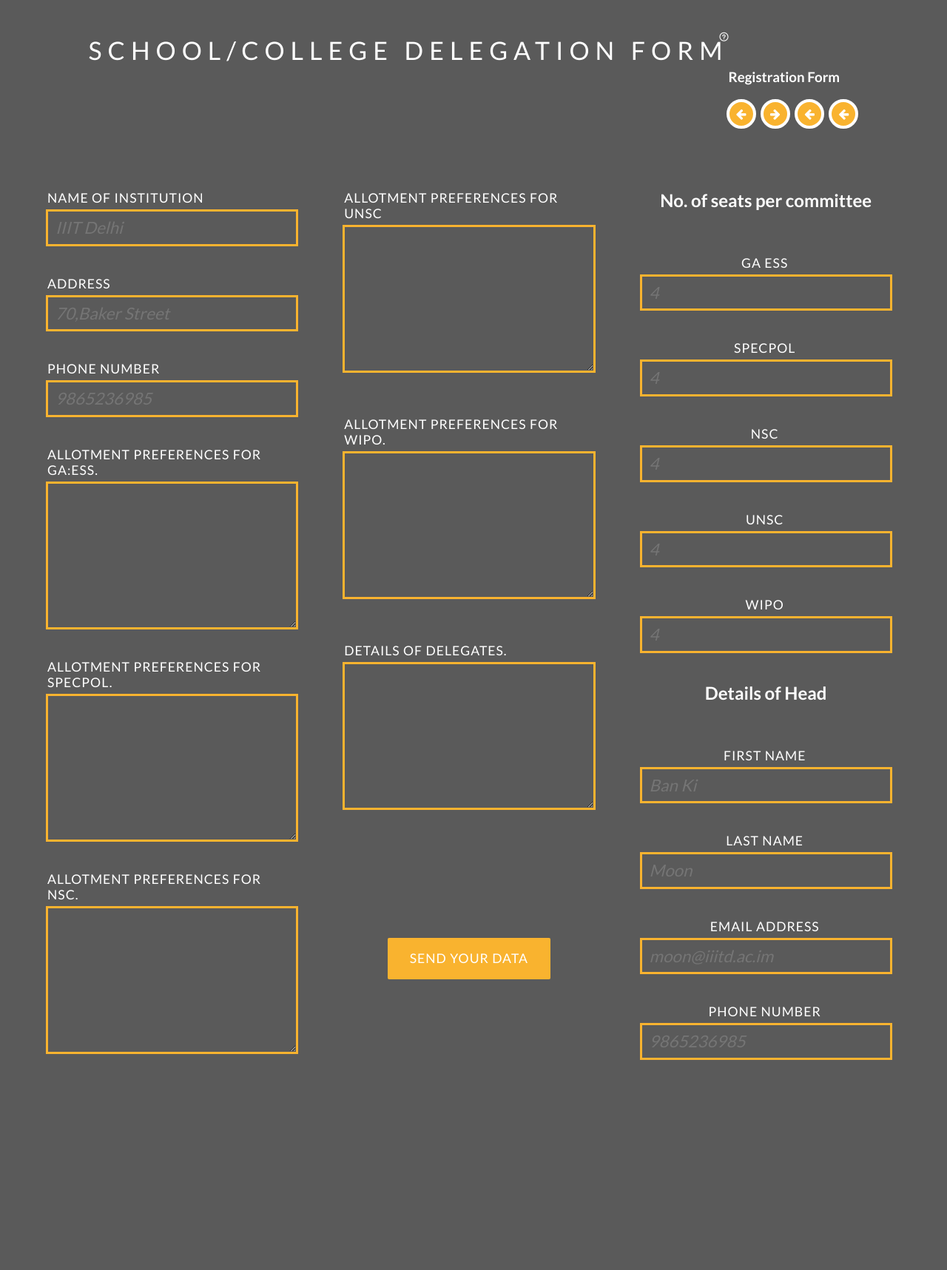
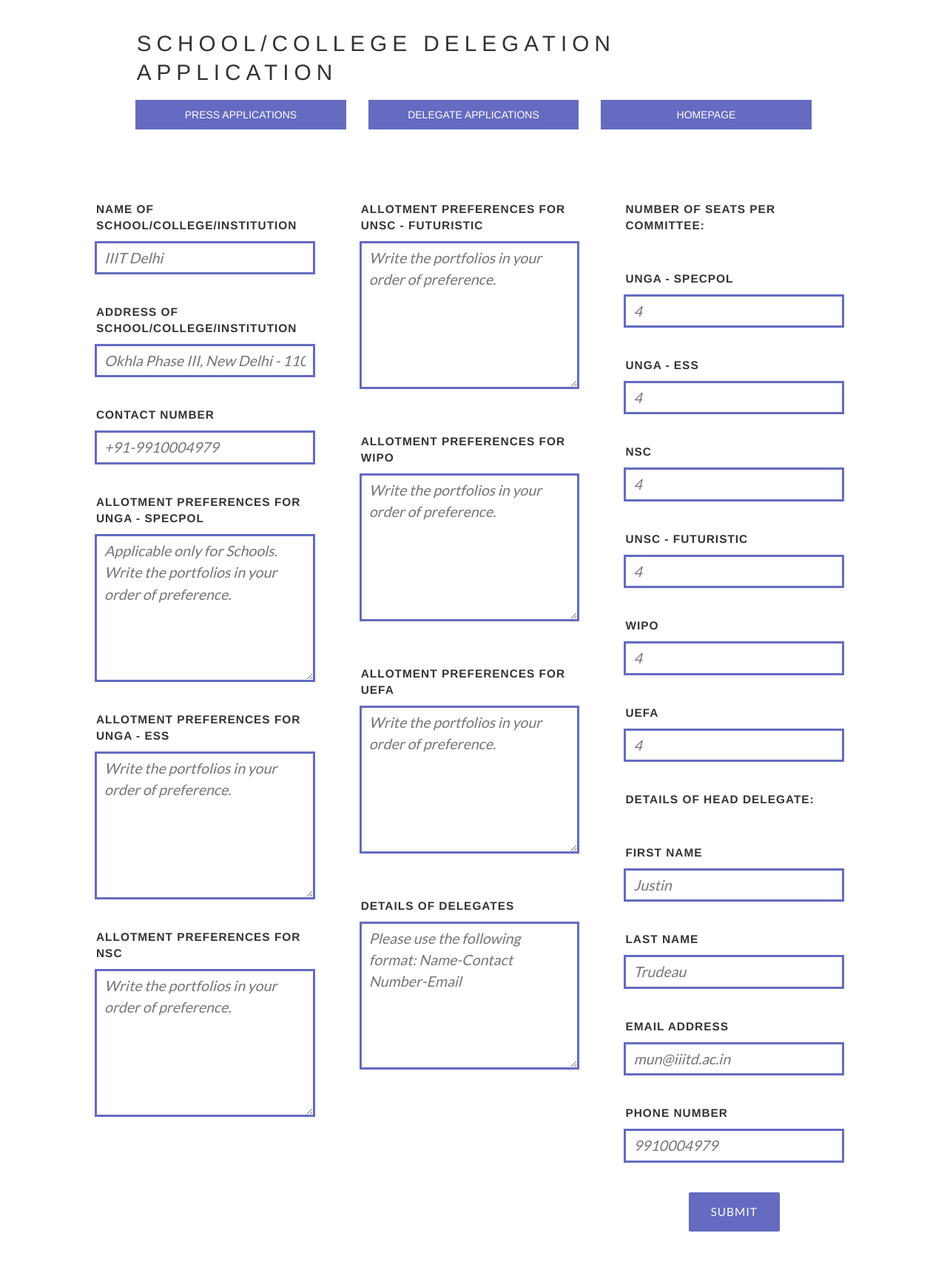
Before and after one commit to gureks/iiitdmun, a Django app: page /delegation/ in a window 1280 px wide. Shown: the whole page at 74% size. Before the commit the page ends 1433 px from the top, so only its background shows below. Run offline with Django 3.2, Linux system fonts and the light colour scheme; some libraries are stand-ins or nearby versions.

Commit message:
fixed /delegation : colorscheme, header, form
Signed-off-by: gureks <gurek15033@iiitd.ac.in>

```diff
--- a/iiitdmun/mun/static/forms/css/component.css
+++ b/iiitdmun/mun/static/forms/css/component.css
@@ -34,7 +34,7 @@
 	line-height: 1.5;
 	font-size: 1.4em;
 	padding: 5px 10px;
-	color: #f9b32f;
+	color: #646BC1;
 	display: block;
 	width: 100%;
 	background: transparent;
@@ -42,7 +42,7 @@
 
 .cbp-mc-form input,
 .cbp-mc-form textarea {
-	border: 3px solid #f9b32f;
+	border: 3px solid #646BC1;
 }
 
 .cbp-mc-form textarea {
@@ -54,7 +54,7 @@
 .cbp-mc-form label:active + input,
 .cbp-mc-form label:active + textarea {
 	outline: none;
-	border: 3px solid #f9b32f;
+	border: 3px solid #646BC1;
 }
 
 .cbp-mc-form select:focus {
@@ -72,12 +72,12 @@
 }
 
 ::-moz-placeholder { /* Mozilla Firefox 19+ */
-    color: #f9b32f;
+    color: #646BC1;
     font-style: italic;
 }
 
 :-ms-input-placeholder { /* Internet Explorer 10+ */
-    color: #f9b32f;
+    color: #646BC1;
     font-style: italic;
 }
 
@@ -88,7 +88,7 @@
 }
 
 .cbp-mc-form input.cbp-mc-submit {
-	background: #f9b32f;
+	background: #646BC1;
 	border: none;
 	color: #fff;
 	width: auto;
--- a/iiitdmun/mun/static/forms/css/default.css
+++ b/iiitdmun/mun/static/forms/css/default.css
@@ -20,12 +20,12 @@ body, html { font-size: 100%; padding: 0; margin: 0;}
 
 body {
     font-family: 'Lato', Calibri, Arial, sans-serif;
-    color: #fff;
-    background: #5a5a5a;
+    color: rgb(15,15,15);
+    background: #fff;
 }
 
 a {
-	color: #f0f0f0;
+	color: rgb(15,15,15);
 	text-decoration: none;
 }
 
@@ -81,8 +81,8 @@ a:hover {
 	left: auto;
 	margin-left: 4px;
 	position: absolute;
-	color: #f9b32f;
-	background: #fff;
+	color: #646BC1;
+	background: #f0f0f0;
 }
 
 .container > header nav {
@@ -96,10 +96,10 @@ a:hover {
 	text-align: left;
 	width: 2.5em;
 	height: 2.5em;
-	background: #f9b32f;
+	background: #646BC1;
 	border-radius: 50%;
 	margin: 0 0.1em;
-	border: 4px solid #fff;
+	border: 4px solid #000;
 }
 
 .container > header nav a > span {
@@ -108,7 +108,7 @@ a:hover {
 
 .container > header nav a:hover:before {
 	content: attr(data-info);
-	color: #fff;
+	color: #000;
 	position: absolute;
 	width: 600%;
 	top: 120%;
@@ -118,7 +118,7 @@ a:hover {
 }
 
 .container > header nav a:hover {
-	background: #fff;
+	background: #000;
 }
 
 .bp-icon:after {
@@ -129,7 +129,7 @@ a:hover {
 	font-variant: normal;
 	text-transform: none;
 	text-align: center;
-	color: #fff;
+	color: #000;
 	-webkit-font-smoothing: antialiased;
 }
 
@@ -144,7 +144,7 @@ a:hover {
 }
 
 .container > header nav a:hover:after {
-	color: #f9b32f;
+	color: #646BC1;
 }
 
 .bp-icon-next:after {
@@ -189,3 +189,13 @@ a:hover {
 		text-indent: 30px;
 	}
 }
+
+a.btn.tf-btn.btn-default {
+	float: right;
+	background: #646BC1;
+	border: 0;
+	border-radius: 0;
+	padding: 10px 40px;
+	color: #ffffff;
+	text-transform: uppercase;
+}
--- a/iiitdmun/mun/templates/forms/school.html
+++ b/iiitdmun/mun/templates/forms/school.html
@@ -5,105 +5,112 @@
 		<meta charset="UTF-8" />
 		<meta http-equiv="X-UA-Compatible" content="IE=edge,chrome=1">
 		<meta name="viewport" content="width=device-width, initial-scale=1.0">
-		<title>Registrations</title>
+		<title>Delegation Application | IIIT-Delhi MUN 2017</title>
 
-		<meta name="author" content="@croft_lara,@pro_gupta" />
+		<meta name="author" content="@snehasi,@snehalgupta,@gureks" />
 		<link rel="shortcut icon" href="../favicon.ico">
 		<link rel="stylesheet" type="text/css" href="{% static 'forms/css/default.css' %}" />
 		<link rel="stylesheet" type="text/css" href="{% static 'forms/css/component.css' %}" />
+		<link rel="stylesheet" type="text/css"  href="{% static 'css/bootstrap.css' %}">
+
 		<script src="{% static 'forms/js/modernizr.custom.js' %}"></script>
 	</head>
 	<body>
 		<div class="container">
 			<header class="clearfix">
-				<span><h1>School/College Delegation Form</h1><span class="bp-icon bp-icon-about" data-content="More info about form."></span></span>
-				<h3>Registration Form </h3>
-				<nav>
-					<a href="/collegedelegation/" class="bp-icon bp-icon-prev" data-info="College Delegation"><span>College Delegation</span></a>
-					<a href="/ip/" class="bp-icon bp-icon-next" data-info="IP"><span>IP</span></a>
-					<a href="/individualdelegation/" class="bp-icon bp-icon-prev" data-info="Individual Delegation"><span>Individual Delegation</span></a>
-					<a href="/" class="bp-icon bp-icon-prev" data-info="IIITD MUN"><span>Home Page</span></a>
-				</nav>
+				<span><h1>School/College Delegation Application</h1></span>
+<!-- 				<h3>Registration Form </h3>
+ -->
+ 				<div class="row">
+					<div class="col-md-4 col-sm-8">
+						<a href="/ip/" class="btn tf-btn btn-default btn-block">Press Applications</a><br><br><br>
+					</div>
+					<div class="col-md-4 col-sm-8">
+						<a href="/delegate/" class="btn tf-btn btn-default btn-block">Delegate Applications</a><br><br><br>
+					</div>
+					<div class="col-md-4 col-sm-8">
+						<a href="/" class="btn tf-btn btn-default btn-block">Homepage</a><br><br><br>
+					</div>
+				</div>
 			</header>
 			<div class="main">
 				<form class="cbp-mc-form" action="/form_submitted2/" method="POST">{% csrf_token %}
 					<div class="cbp-mc-column">
-						<label for="first_name">Name of Institution</label>
+						<label for="first_name">Name of School/College/Institution</label>
 	  					<input type="text" id="first_name" name="first_name" placeholder="IIIT Delhi">
 
-	  					<label for="last_name">Address</label>
-	  					<input type="text" id="last_name" name="last_name" placeholder="70,Baker Street">
+	  					<label for="last_name">Address of School/College/Institution</label>
+	  					<input type="text" id="last_name" name="last_name" placeholder="Okhla Phase III, New Delhi - 110020">
 
+	  					<label for="phone">Contact Number</label>
+	  					<input type="text" id="phone" name="phone" placeholder="+91-9910004979">
 
-	  					<label for="phone">Phone Number</label>
-	  					<input type="text" id="phone" name="phone" placeholder="9865236985">
+						<label for="affliations">Allotment Preferences for UNGA - SPECPOL</label>
+	  					<textarea id="affiliations" name="affiliations2" placeholder="Applicable only for Schools. Write the portfolios in your order of preference."></textarea>
 
+						<label for="affliations">Allotment Preferences for UNGA - ESS </label>
+	  					<textarea id="affiliations" name="affiliations1" placeholder="Write the portfolios in your order of preference."></textarea>
 
-						<label for="affliations">Allotment Preferences for GA:ESS.</label>
-	  					<textarea id="affiliations" name="affiliations1"></textarea>
-
-						<label for="affliations">Allotment Preferences for SPECPOL.</label>
-	  					<textarea id="affiliations" name="affiliations2"></textarea>
-
-						<label for="affiliations">Allotment Preferences for NSC.</label>
-	  					<textarea id="affiliations" name="affiliations3"></textarea>
+						<label for="affiliations">Allotment Preferences for NSC </label>
+	  					<textarea id="affiliations" name="affiliations3" placeholder="Write the portfolios in your order of preference."></textarea>
 
 
 	  				</div>
 
 	  				<div class="cbp-mc-column">
+	  					<label for="comments">Allotment Preferences for UNSC - Futuristic</label>
+	  					<textarea id="comments" name="comments1" placeholder="Write the portfolios in your order of preference."></textarea>
 
+						<br><label for="affiliations">Allotment Preferences for WIPO</label>
+	  					<textarea id="affiliations" name="affiliations4" placeholder="Write the portfolios in your order of preference."></textarea>
 
+						<br><label for="affiliations">Allotment Preferences for UEFA</label>
+	  					<textarea id="affiliations" name="affiliations5" placeholder="Write the portfolios in your order of preference."></textarea>
 
-	  					<label for="comments">Allotment Preferences for UNSC</label>
-	  					<textarea id="comments" name="comments1"></textarea>
-
-						<br><label for="affiliations">Allotment Preferences for WIPO.</label>
-	  					<textarea id="affiliations" name="affiliations4"></textarea>
-
-						<br><label for="comments">Details of delegates.</label>
-	  					<textarea id="comments" name="comments2"></textarea>
-						<br><br><br><br><br><br><br>
-	  					<div class="cbp-mc-submit-wrap"><input class="cbp-mc-submit" type="submit" value="Send your data" /></div>
-
+						<br><label for="comments">Details of delegates</label>
+	  					<textarea id="comments" name="comments2" placeholder="Please use the following format: Name-Contact Number-Email"></textarea>
 	  					</div>
 	  				<div class="cbp-mc-column">
-
-						<br><center><h2>No. of seats per committee</h2>
-						<label for="first_name">GA ESS</label>
+						<label>Number of seats per committee:</label>
+						<label for="first_name">UNGA - SPECPOL</label>
 	  					<input type="text" id="first_name" name="first_name1" placeholder="4">
-						<label for="first_name">SPECPOL</label>
+						<label for="first_name">UNGA - ESS</label>
 	  					<input type="text" id="first_name" name="first_name2" placeholder="4">
 						<label for="first_name">NSC</label>
 	  					<input type="text" id="first_name" name="first_name3" placeholder="4">
-						<label for="first_name">UNSC</label>
+						<label for="first_name">UNSC - Futuristic</label>
 	  					<input type="text" id="first_name" name="first_name4" placeholder="4">
 						<label for="first_name">WIPO</label>
 	  					<input type="text" id="first_name" name="first_name5" placeholder="4"></center>
+						<label for="first_name">UEFA</label>
+	  					<input type="text" id="first_name" name="first_name6" placeholder="4"></center>
 
-						<br><center><h2>Details of Head</h2>
+						<label>Details of Head Delegate:</label>
 						<label for="first_name">First Name</label>
-	  					<input type="text" id="first_name" name="first_name6" placeholder="Ban Ki">
+	  					<input type="text" id="first_name" name="first_name7" placeholder="Justin">
 
 	  					<label for="last_name">Last Name</label>
-	  					<input type="text" id="last_name" name="last_name1" placeholder="Moon">
+	  					<input type="text" id="last_name" name="last_name1" placeholder="Trudeau">
 
 	  					<label for="email">Email Address</label>
-	  					<input type="text" id="email" name="email" placeholder="moon@iiitd.ac.im">
+	  					<input type="text" id="email" name="email" placeholder="mun@iiitd.ac.in">
 
 	  					<label for="phone">Phone Number</label>
-	  					<input type="text" id="phone" name="phone1" placeholder="9865236985">
+	  					<input type="text" id="phone" name="phone1" placeholder="9910004979">
 
 
+	  					<div class="cbp-mc-submit-wrap"><input class="cbp-mc-submit" type="submit" value="Submit" /></div>
 						</center>
-
-
-
-	</div>
-
-
+					</div>
 				</form>
 			</div>
 		</div>
+
+
+    <!-- jQuery (necessary for Bootstrap's JavaScript plugins) -->
+    <script src="https://ajax.googleapis.com/ajax/libs/jquery/1.11.1/jquery.min.js"></script>
+    <script type="text/javascript" src="{% static 'js/jquery.1.11.1.js' %}"></script>
+    <!-- Include all compiled plugins (below), or include individual files as needed -->
+    <script type="text/javascript" src="{% static 'js/bootstrap.js' %}"></script>
 	</body>
 </html>
--- a/iiitdmun/mun/urls.py
+++ b/iiitdmun/mun/urls.py
@@ -2,10 +2,10 @@ from django.conf.urls import url
 from . import views
 urlpatterns = [
     url(r'^$',views.index,name='index'),
-    url(r'^register/$',views.register,name='register'),
-    url(r'^delegation/$',views.collegedelegation,name='register'),
+    # url(r'^register/$',views.register,name='register'),
+    url(r'^delegation/$',views.collegedelegation,name='delegation'),
     url(r'^ip/$',views.ip,name='ip'),
-    url(r'^delegate/$',views.individualdelegation,name='individualdelegation'),
+    url(r'^delegate/$',views.individualdelegation,name='delegate'),
     url(r'^form_submitted/$',views.ipformsubmit,name='form_submitted'),
     url(r'^form_submitted1/$',views.indisubmit,name='form_submitted1'),
     url(r'^form_submitted2/$',views.collsubmit,name='form_submitted2'),
--- a/iiitdmun/mun/views.py
+++ b/iiitdmun/mun/views.py
@@ -1,6 +1,5 @@
 from django.shortcuts import render
 from django.http import HttpResponseRedirect
-from hashlib import md5
 import os
 from django.views.static import serve
 
@@ -15,6 +14,7 @@ def ip(request):
     return render(request,'forms/index.html',{})
 def individualdelegation(request):
     return render(request,'forms/individual.html',{})
+#Forms follow here
 def ipformsubmit(request):
     if request.method == "POST":
         fname=request.POST.get("first_name","")
@@ -53,18 +53,20 @@ def collsubmit(request):
         link3=request.POST.get("affiliations3","")
         link4=request.POST.get("comments1","")
         link5=request.POST.get("affiliations4","")
-        link6=request.POST.get("comments2","")
+        link6=request.POST.get("affiliations5","")
+        link7=request.POST.get("comments2","")
         fname1=request.POST.get("first_name1","")
         fname2=request.POST.get("first_name2","")
         fname3=request.POST.get("first_name3","")
         fname4=request.POST.get("first_name4","")
         fname5=request.POST.get("first_name5","")
         fname6=request.POST.get("first_name6","")
+        fname7=request.POST.get("first_name7","")
         lname1=request.POST.get("last_name1","")
         email=request.POST.get("email","")
         phone1=request.POST.get("phone1","")
         file=open("collforms","a")
-        file.write(""+fname+","+lname+","+phone+","+link1+","+link2+","+link3+","+link4+","+link5+","+link6+","+fname1+","+fname2+","+fname3+","+fname4+","+fname5+","+fname6+" "+lname1+","+email+","+phone1+"\n")
+        file.write(""+fname+","+lname+","+phone+","+link1+","+link2+","+link3+","+link4+","+link5+","+link6+","+link7+","+fname1+","+fname2+","+fname3+","+fname4+","+fname5+","+fname6+","+fname7+" "+lname1+","+email+","+phone1+"\n")
         file.close()
         return HttpResponseRedirect("../success/")
 def consubmit(request):
@@ -76,6 +78,6 @@ def consubmit(request):
         file.write(""+email+","+passw+","+mess+"\n")
         file.close()
         return HttpResponseRedirect("../../")
-
+#successful submission
 def success(request):
     return render(request,'forms/formsubmitted.html',{})
```
